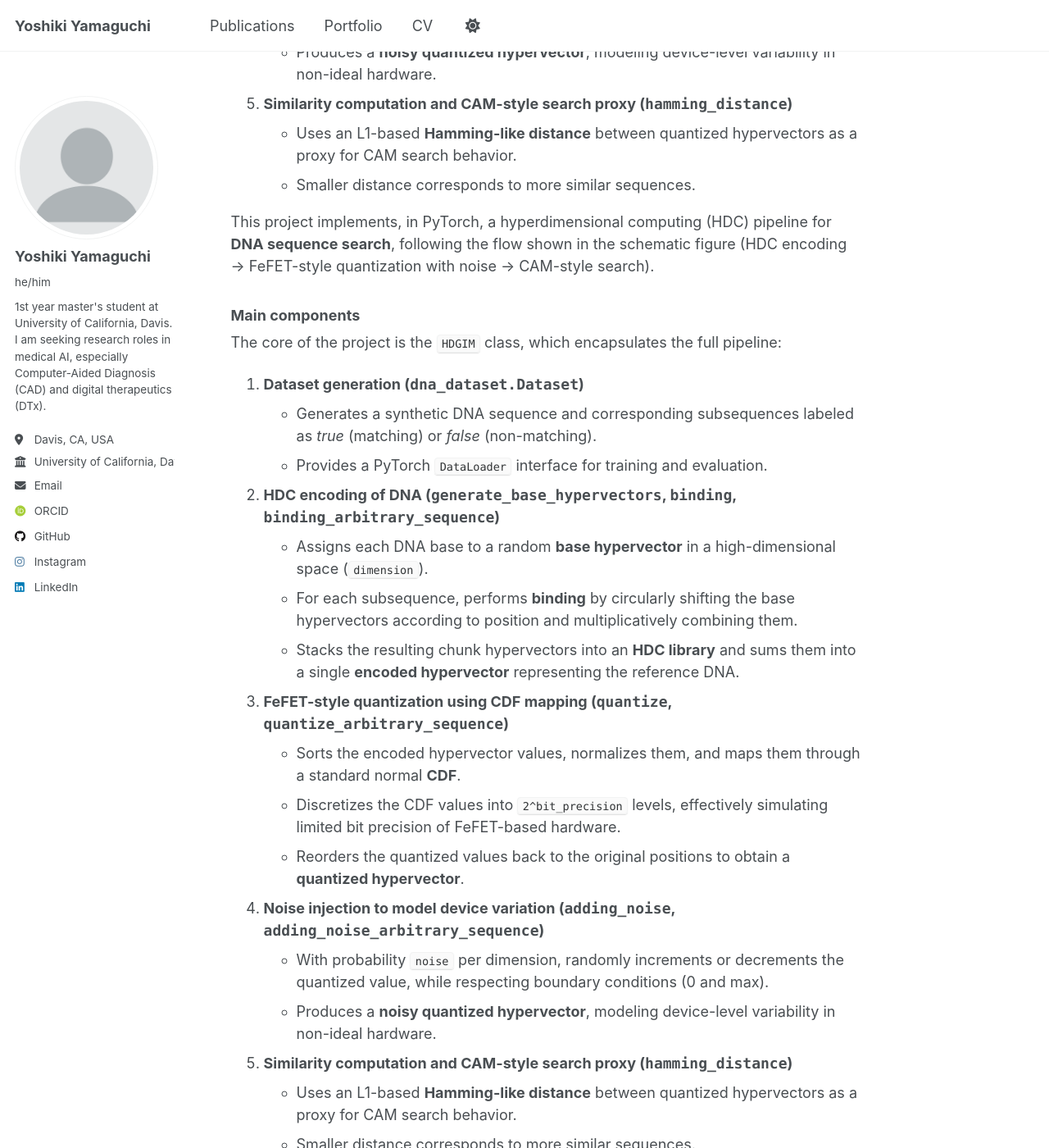
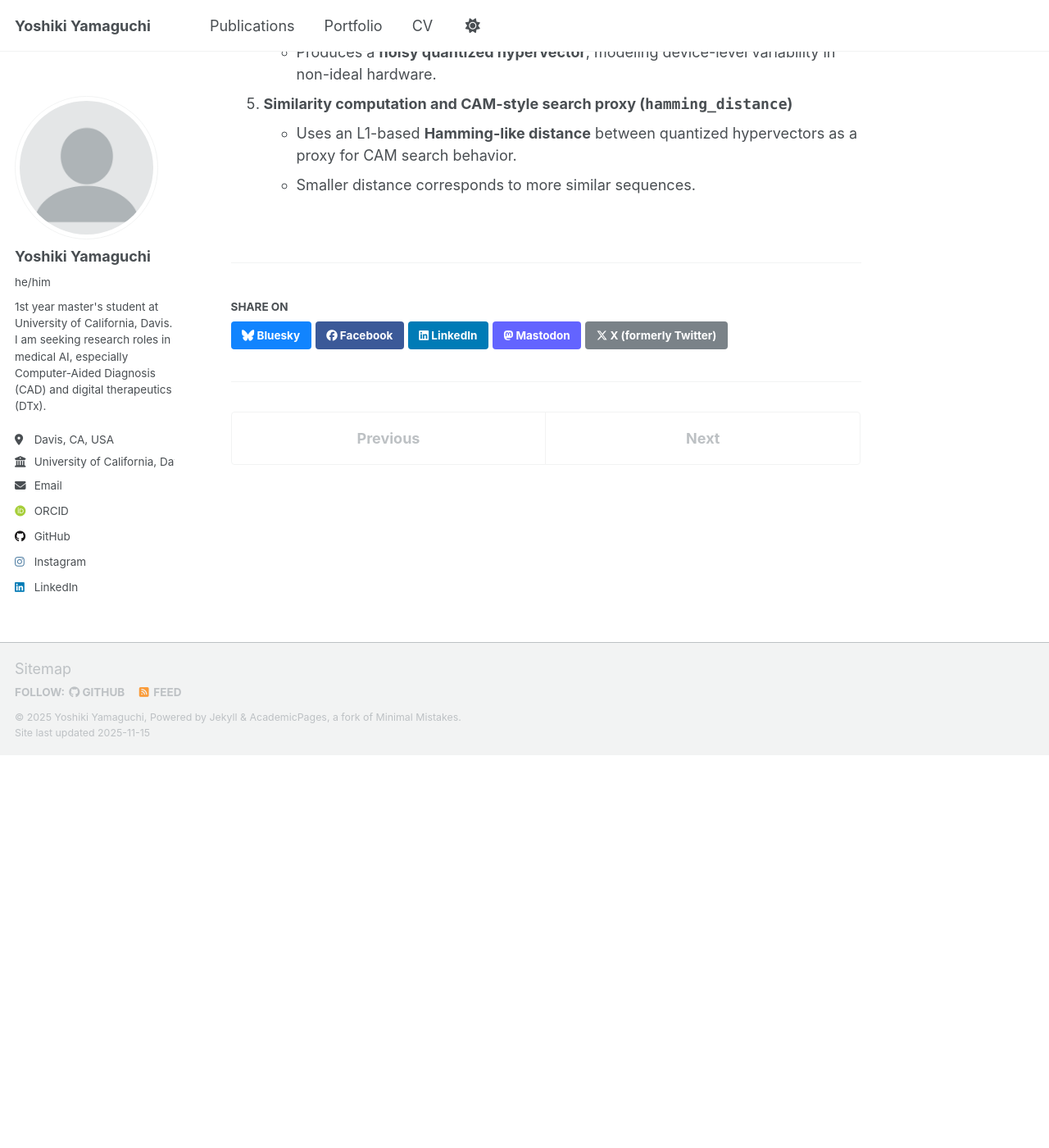
Before and after one commit to Yoshiki0319/Yoshiki0319.github.io, a Jekyll site: the page built from _portfolio/hdgim.md, in a window 1280 px wide and 1400 px high, scrolled down 1137 px. Shown: the whole window at 82% size. Built offline with Jekyll 4.4.1, drawn with Linux system fonts in a browser that asks for light colours; some web fonts are replaced; a script that is not in the unit is left out; after the commit the page ends 2058 px from its top, so only the background shows below that.

Commit message:
Remove project description and main components section
Removed detailed project description and main components section from hdgim.md.

```diff
--- a/_portfolio/hdgim.md
+++ b/_portfolio/hdgim.md
@@ -31,31 +31,3 @@ The core of the project is the `HDGIM` class, which encapsulates the full pipeli
 5. **Similarity computation and CAM-style search proxy (`hamming_distance`)**
    - Uses an L1-based **Hamming-like distance** between quantized hypervectors as a proxy for CAM search behavior.
    - Smaller distance corresponds to more similar sequences.
-
-This project implements, in PyTorch, a hyperdimensional computing (HDC) pipeline for **DNA sequence search**, following the flow shown in the schematic figure (HDC encoding → FeFET-style quantization with noise → CAM-style search).
-
-### Main components
-
-The core of the project is the `HDGIM` class, which encapsulates the full pipeline:
-
-1. **Dataset generation (`dna_dataset.Dataset`)**
-   - Generates a synthetic DNA sequence and corresponding subsequences labeled as *true* (matching) or *false* (non-matching).
-   - Provides a PyTorch `DataLoader` interface for training and evaluation.
-
-2. **HDC encoding of DNA (`generate_base_hypervectors`, `binding`, `binding_arbitrary_sequence`)**
-   - Assigns each DNA base to a random **base hypervector** in a high-dimensional space (`dimension`).
-   - For each subsequence, performs **binding** by circularly shifting the base hypervectors according to position and multiplicatively combining them.
-   - Stacks the resulting chunk hypervectors into an **HDC library** and sums them into a single **encoded hypervector** representing the reference DNA.
-
-3. **FeFET-style quantization using CDF mapping (`quantize`, `quantize_arbitrary_sequence`)**
-   - Sorts the encoded hypervector values, normalizes them, and maps them through a standard normal **CDF**.
-   - Discretizes the CDF values into `2^bit_precision` levels, effectively simulating limited bit precision of FeFET-based hardware.
-   - Reorders the quantized values back to the original positions to obtain a **quantized hypervector**.
-
-4. **Noise injection to model device variation (`adding_noise`, `adding_noise_arbitrary_sequence`)**
-   - With probability `noise` per dimension, randomly increments or decrements the quantized value, while respecting boundary conditions (0 and max).
-   - Produces a **noisy quantized hypervector**, modeling device-level variability in non-ideal hardware.
-
-5. **Similarity computation and CAM-style search proxy (`hamming_distance`)**
-   - Uses an L1-based **Hamming-like distance** between quantized hypervectors as a proxy for CAM search behavior.
-   - Smaller distance corresponds to more similar sequences.
```
